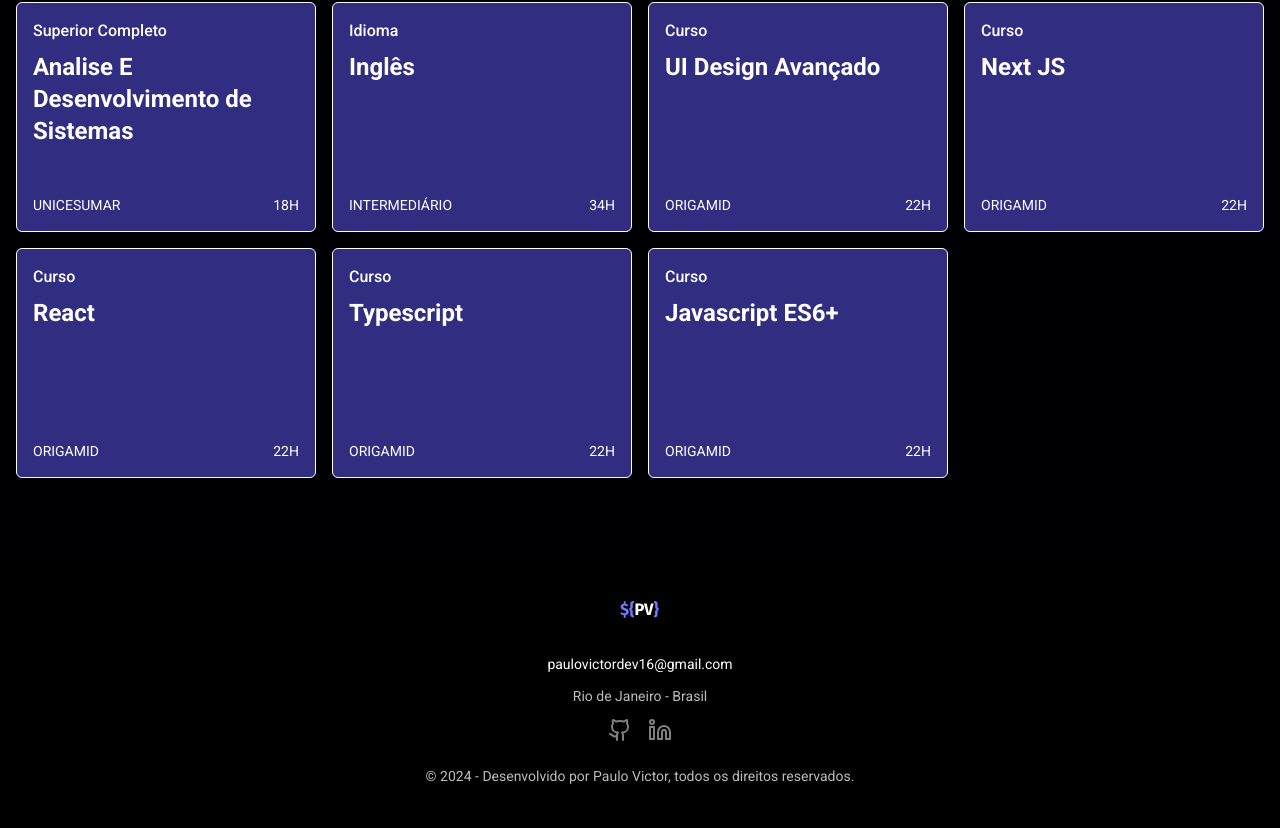
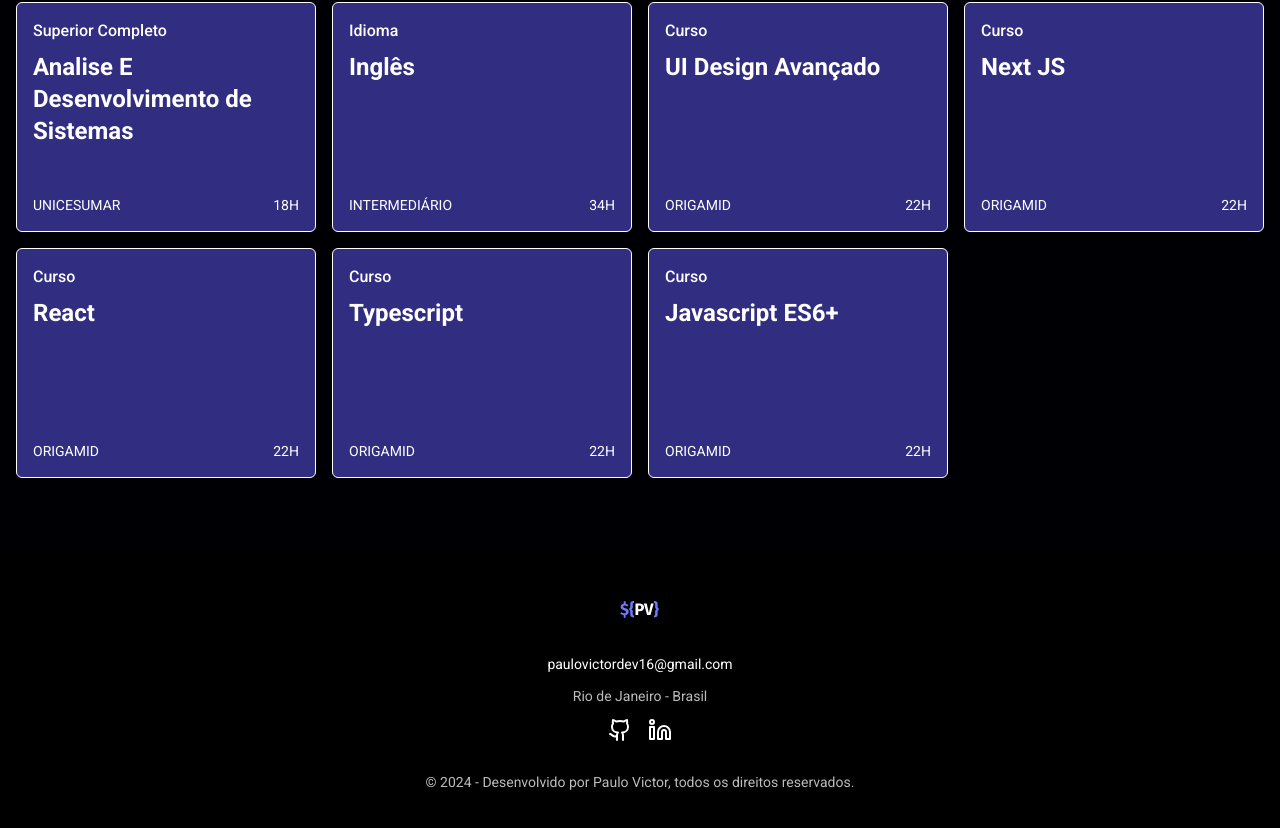
Before and after one commit to paulopbi/portfolio, a Next.js app: page / in a window 1280 px wide. Shown: the part 2593-3421 px from the top of the page. Built offline with nearby package versions, Linux system fonts and the light colour scheme.

Commit message:
chore: add id for internal links

```diff
--- a/src/components/Footer.tsx
+++ b/src/components/Footer.tsx
@@ -4,7 +4,10 @@ import Image from "next/image";
 
 export default function Footer() {
   return (
-    <footer className="bg-black py-10 text-center text-sm text-[#bcbcbc]">
+    <footer
+      id="contato"
+      className="bg-black py-10 text-center text-sm text-[#bcbcbc]"
+    >
       <div className="flex flex-col items-center justify-center">
         <div className="mb-6 inline-flex items-center justify-center">
           <Image src={logoIcon} width={40} height={40} alt="ICONE" />
@@ -20,11 +23,11 @@ export default function Footer() {
             Rio de Janeiro - Brasil
           </address>
           <div className="flex items-center justify-center gap-4">
-            <a href="#">
-              <LucideGithub color="gray" size={24} />
+            <a href="#" className="link">
+              <LucideGithub size={24} />
             </a>
-            <a href="#">
-              <LucideLinkedin color="gray" size={24} />
+            <a href="#" className="link">
+              <LucideLinkedin size={24} />
             </a>
           </div>
         </div>
```
